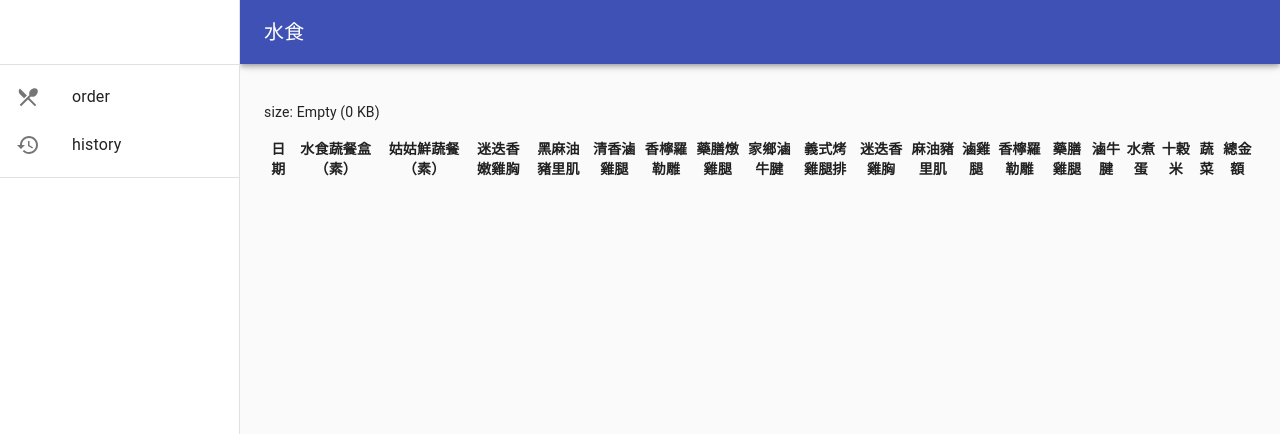
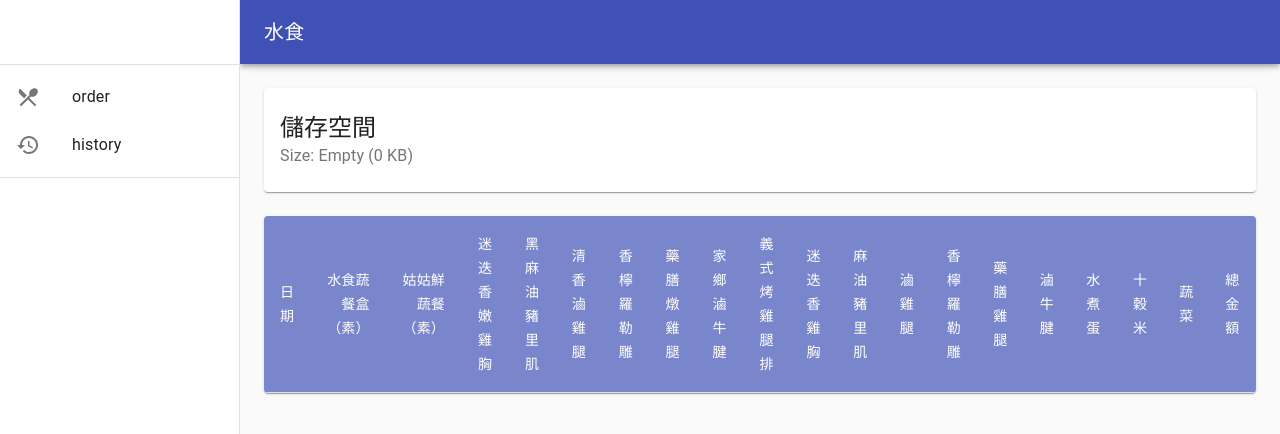
Before and after one commit to pxiaopos/xioapos, a React (Create React App) app: page /#/history in a window 1280 px wide. Shown: the top 434 px of the page. Built offline with nearby package versions, Linux system fonts and the light colour scheme.

Commit message:
Update style: history

```diff
--- /dev/null
+++ b/src/components/Report.js
@@ -0,0 +1,74 @@
+import React from 'react';
+import { withStyles, makeStyles } from '@material-ui/core/styles';
+import Table from '@material-ui/core/Table';
+import TableBody from '@material-ui/core/TableBody';
+import TableCell from '@material-ui/core/TableCell';
+import TableHead from '@material-ui/core/TableHead';
+import TableRow from '@material-ui/core/TableRow';
+import Paper from '@material-ui/core/Paper';
+
+import menu from '../configs/menu';
+
+const StyledTableCell = withStyles(theme => ({
+  head: {
+    backgroundColor: theme.palette.primary.light,
+    color: theme.palette.common.white,
+  },
+  body: {
+    fontSize: 14,
+  },
+}))(TableCell);
+
+const StyledTableRow = withStyles(theme => ({
+  root: {
+    '&:nth-of-type(odd)': {
+      backgroundColor: theme.palette.background.default,
+    },
+  },
+}))(TableRow);
+
+const useStyles = makeStyles(theme => ({
+  root: {
+    width: '100%',
+    marginTop: theme.spacing(3),
+    overflowX: 'auto',
+  },
+  table: {
+    minWidth: 700,
+  },
+}));
+
+export default function CustomizedTables(props) {
+  const classes = useStyles();
+
+  return (
+    <Paper className={classes.root}>
+      <Table className={classes.table}>
+        <TableHead>
+          <TableRow>
+            <StyledTableCell>日期</StyledTableCell>
+            {
+              menu.list.map((v, i) => {
+                return <StyledTableCell key={i} align="right">{v.item}</StyledTableCell>
+              })
+            }
+            <StyledTableCell>總金額</StyledTableCell>
+          </TableRow>
+        </TableHead>
+        <TableBody>
+            {
+              props.data.map((data, i) => {
+                return(
+                <StyledTableRow key={`${data.data}_${i}`}>
+                  <StyledTableCell>{data.date}</StyledTableCell>
+                    { menu.list.map((_, mi) => <StyledTableCell key={`${data.date}_${i}_${mi}`}>{data.list.counter[i] ? data.list.counter[i] : 0}</StyledTableCell>)}
+                  <StyledTableCell>{data.list.sum}</StyledTableCell>
+                </StyledTableRow>
+
+              )})
+            }
+        </TableBody>
+      </Table>
+    </Paper>
+  );
+}
--- /dev/null
+++ b/src/components/StorageSize.js
@@ -0,0 +1,23 @@
+import React from 'react';
+import { makeStyles } from '@material-ui/core/styles';
+import Paper from '@material-ui/core/Paper';
+import Typography from '@material-ui/core/Typography';
+
+import { today } from '../helper/time'
+
+const useStyles = makeStyles(theme => ({
+  root: {
+    padding: theme.spacing(3, 2),
+  },
+}));
+
+export default function PaperSheet(props) {
+  const classes = useStyles();
+
+  return (
+    <Paper className={classes.root}>
+        <Typography variant="h5" component="h3">儲存空間</Typography>
+        <Typography component="p" color="textSecondary">Size: {props.size}</Typography>
+    </Paper>
+  );
+}
--- a/src/containers/History.js
+++ b/src/containers/History.js
@@ -2,8 +2,10 @@ import React, { Component } from 'react'
 import { compose } from 'redux'
 import { connect } from 'react-redux'
 
+import Report from '../components/Report'
+import StorageSize from '../components/StorageSize'
+
 import actions from '../actions'
-import menu from '../configs/menu';
 
 class History extends Component {
     componentDidMount() {
@@ -15,32 +17,8 @@ class History extends Component {
 
         return (
             <>
-            <p>size: {history.size}</p>
-            <table>
-                <thead>
-                    <tr>
-                        <th>日期</th>
-                        {
-                            menu.list.map((v, i) => {
-                                return <th key={i}>{v.item}</th>
-                            })
-                        }
-                        <th>總金額</th>
-                    </tr>
-                </thead>
-                <tbody>
-                    {
-                        history.data.map((data, i) => (
-                                <tr key={data.date}>
-                                    <th>{data.date}</th>
-                                    { menu.list.map((_, i) => <th key={data.date + '_' + i}>{data.list.counter[i] ? data.list.counter[i] : 0}</th>)}
-                                    <th>{data.list.sum}</th>
-                                </tr>
-                            )
-                        )
-                    }
-                </tbody>
-            </table>
+                <StorageSize size={history.size} />
+                <Report data={history.data}/>
             </>
         )
     }
--- a/src/containers/Order.module.css
+++ b/src/containers/Order.module.css
@@ -1,5 +1,5 @@
 .menuContainer {
-  width: 7000px;
+  width: 700px;
   margin: 10px;
 }
 
```
